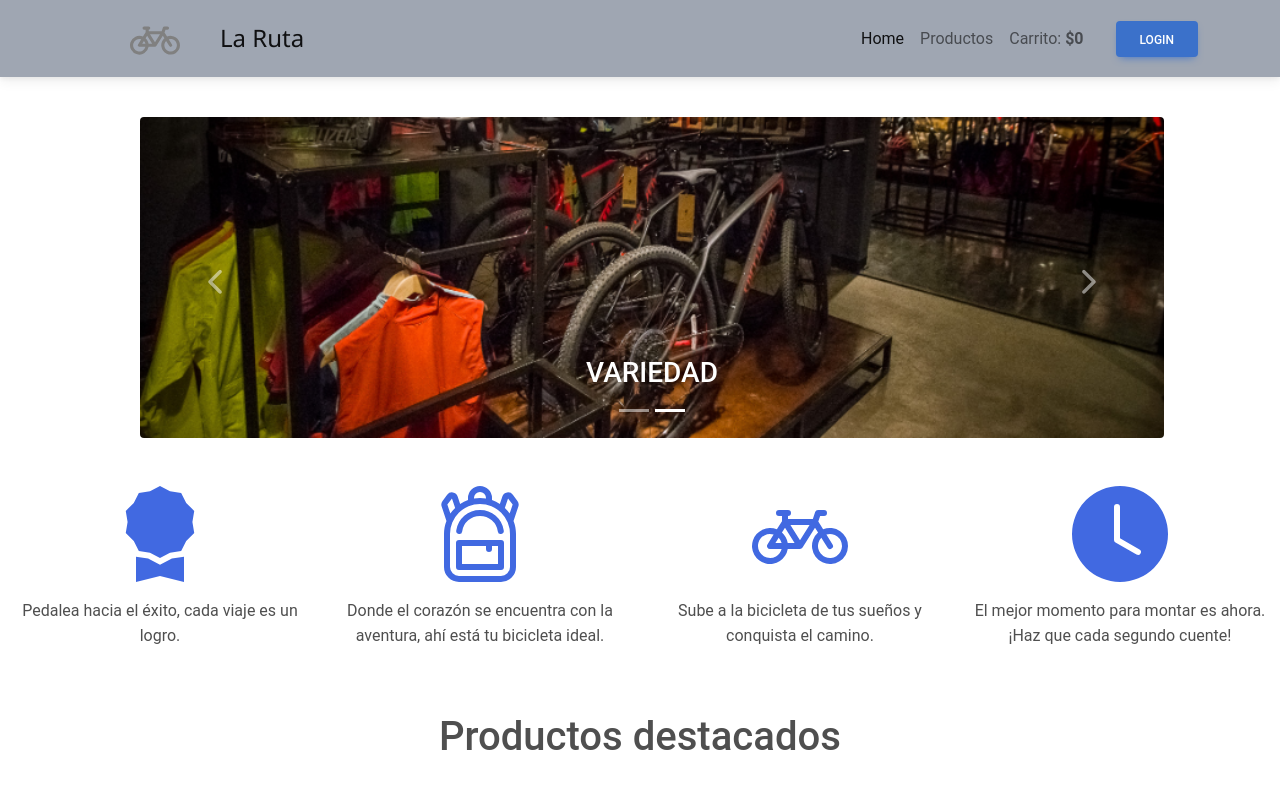
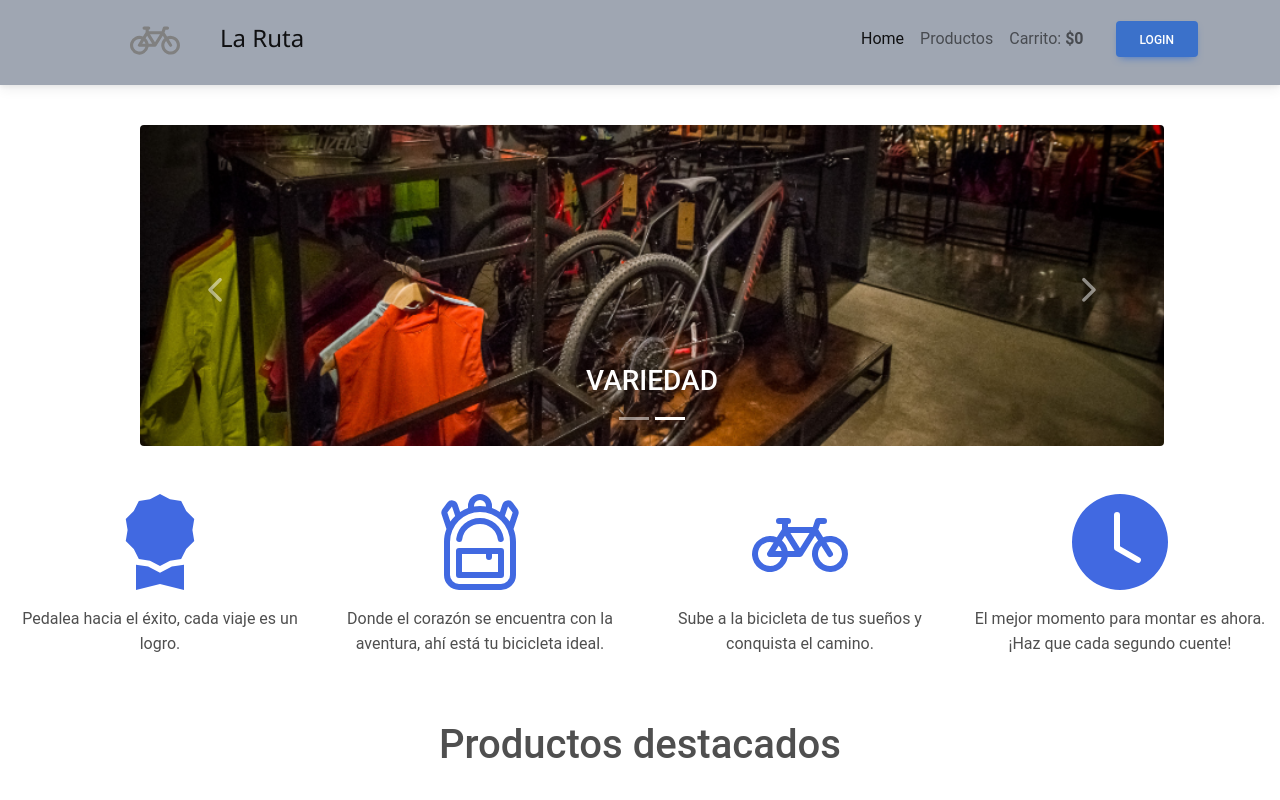
Before and after one commit to darkfuel/la-ruta, a React (Vite) app in the folder Frontend/: page / in a window 1280 px wide. Shown: the top 800 px of the page. Built offline with nearby package versions, Linux system fonts and the light colour scheme; no server answers.

Commit message:
ajustes bottom navbar

```diff
--- a/Frontend/src/components/Navigation.jsx
+++ b/Frontend/src/components/Navigation.jsx
@@ -70,7 +70,7 @@ const Navigation = () => {
     isActive ? 'nav-item nav-link active' : 'nav-item nav-link'
 
   return (
-    <Navbar expand='lg' className='bg-secondary'>
+    <Navbar expand='lg' className='bg-secondary pb-3'>
       <Container>
         <NavLink className='navbar-brand' to='/'>
           <Bicycle color='gray' size={50} className='ms-5' />
```
